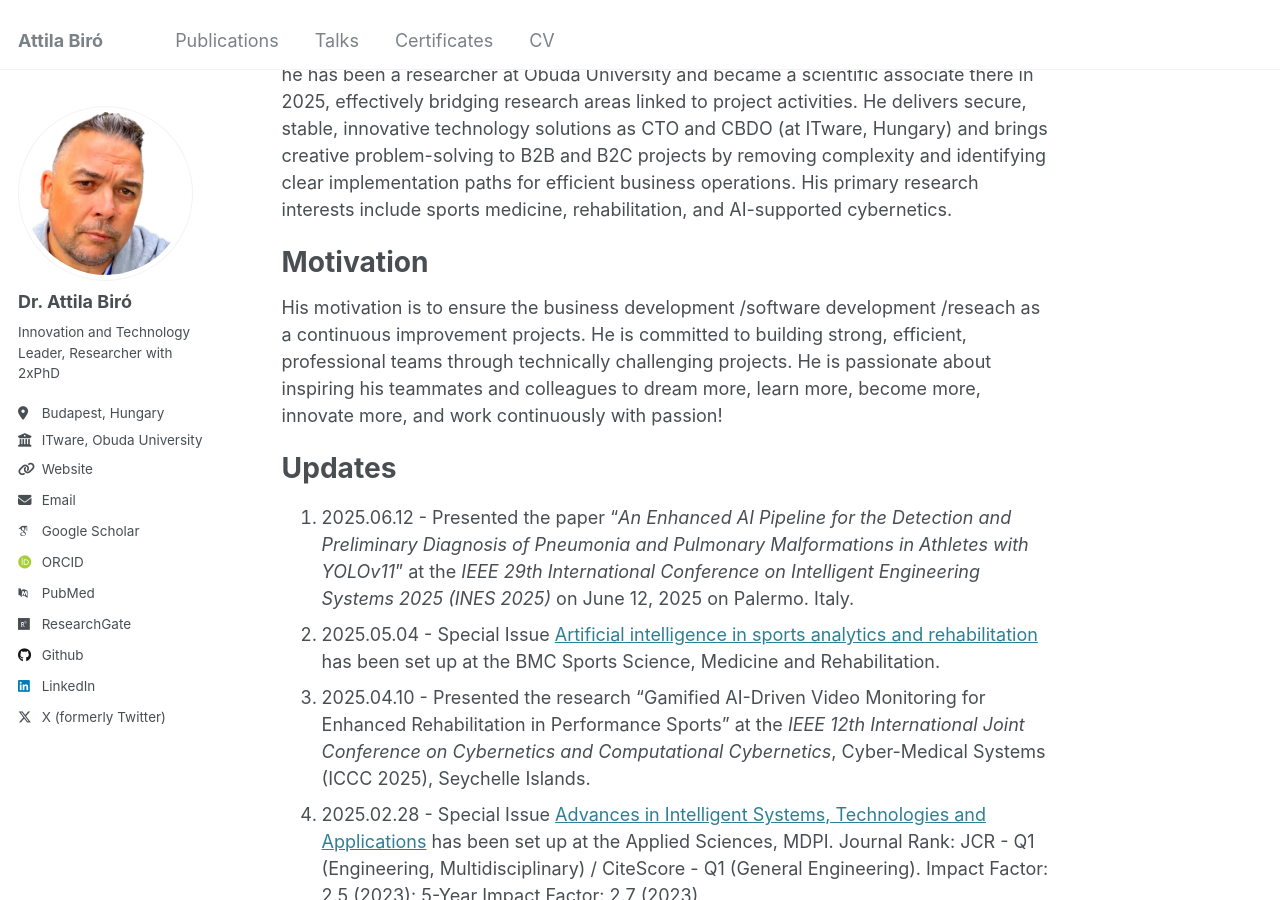
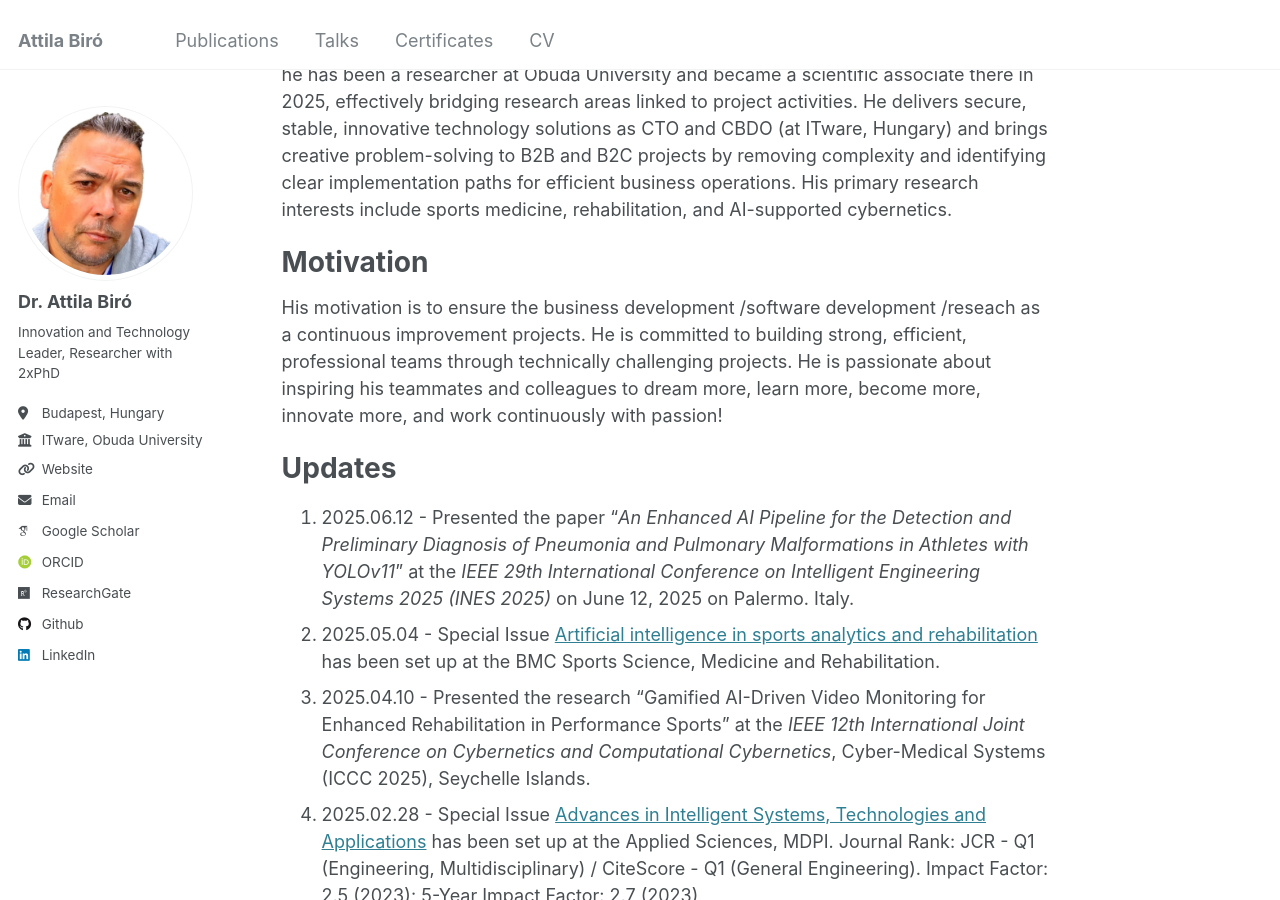
Before and after one commit to biroka/biroka.github.io, a Jekyll site: the page built from _pages/about.md, in a window 1280 px wide and 900 px high, scrolled down 327 px. Built offline with Jekyll 4.4.1, drawn with Linux system fonts in a browser that asks for light colours; some web fonts are replaced.

Commit message:
Update _config.yml

```diff
--- a/_config.yml
+++ b/_config.yml
@@ -36,7 +36,7 @@ author:
   impactstory      : # URL
   orcid            : "https://orcid.org/0000-0002-0430-9932"
   semantic         : # URL
-  pubmed           : "https://pubmed.ncbi.nlm.nih.gov/?term=Attila+Biro"
+  pubmed           : # "https://pubmed.ncbi.nlm.nih.gov/?term=Attila+Biro"
   researchgate     : "https://www.researchgate.net/profile/Attila-Biro-2"
   scopus           :  # "https://www.scopus.com/authid/detail.uri?authorId=57220745742"
 
@@ -66,7 +66,7 @@ author:
   steam            : # Username
   telegram         : # URL
   tumblr           : # Username
-  twitter          : "biroattila"
+  twitter          : # "biroattila"
   vine             : # Username
   weibo            : # Username
   wikipedia        : # Username
@@ -99,7 +99,7 @@ comments:
   facebook:
     appid                :
     num_posts            : # 5 (default)
-    colorscheme          : "dark" # "light" (default),
+    colorscheme          : "system" # "light" (default),
 staticman:
   allowedFields          : ['name', 'email', 'url', 'message']
   branch                 : "gh-pages" # "master", "gh-pages"
```
